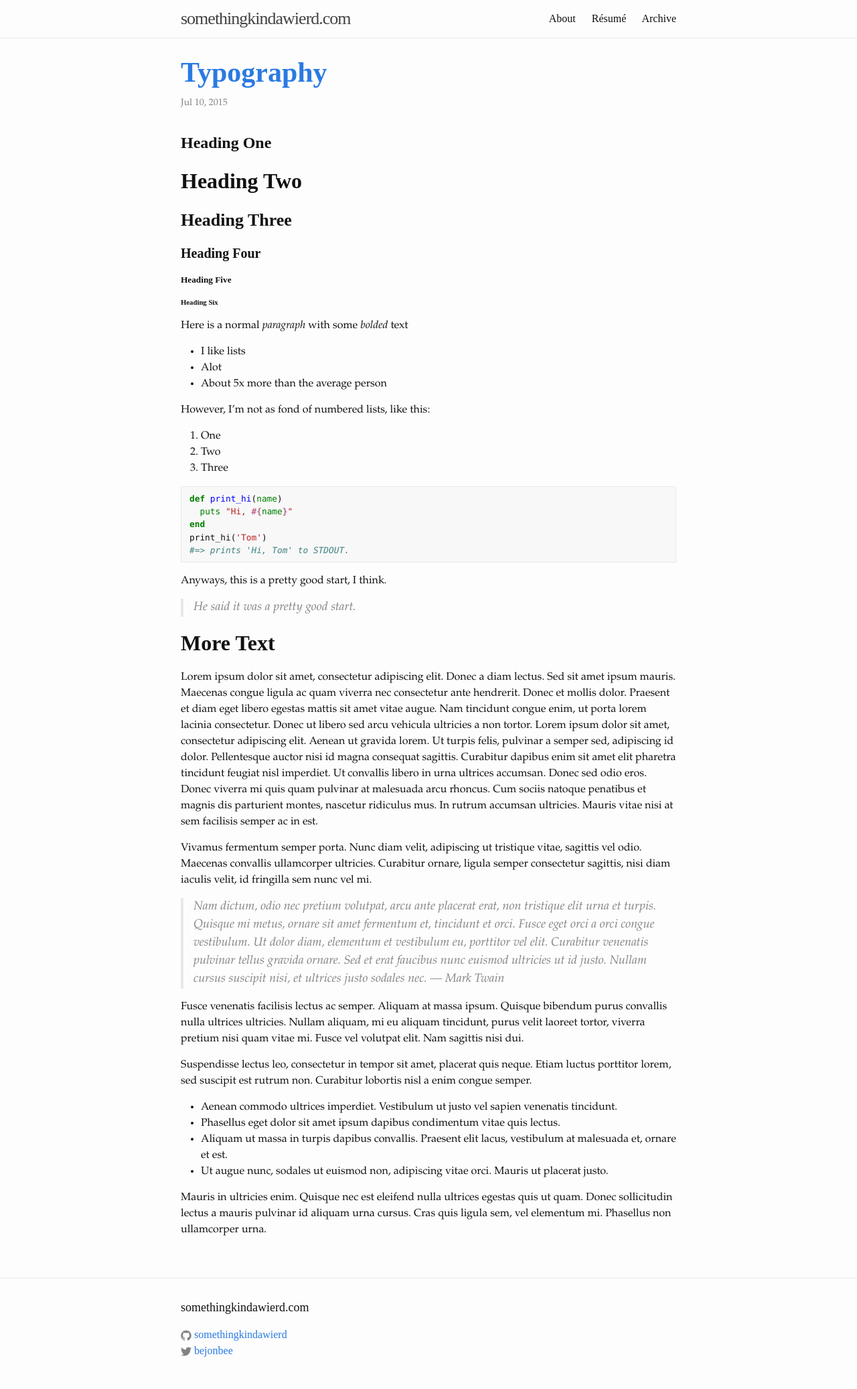
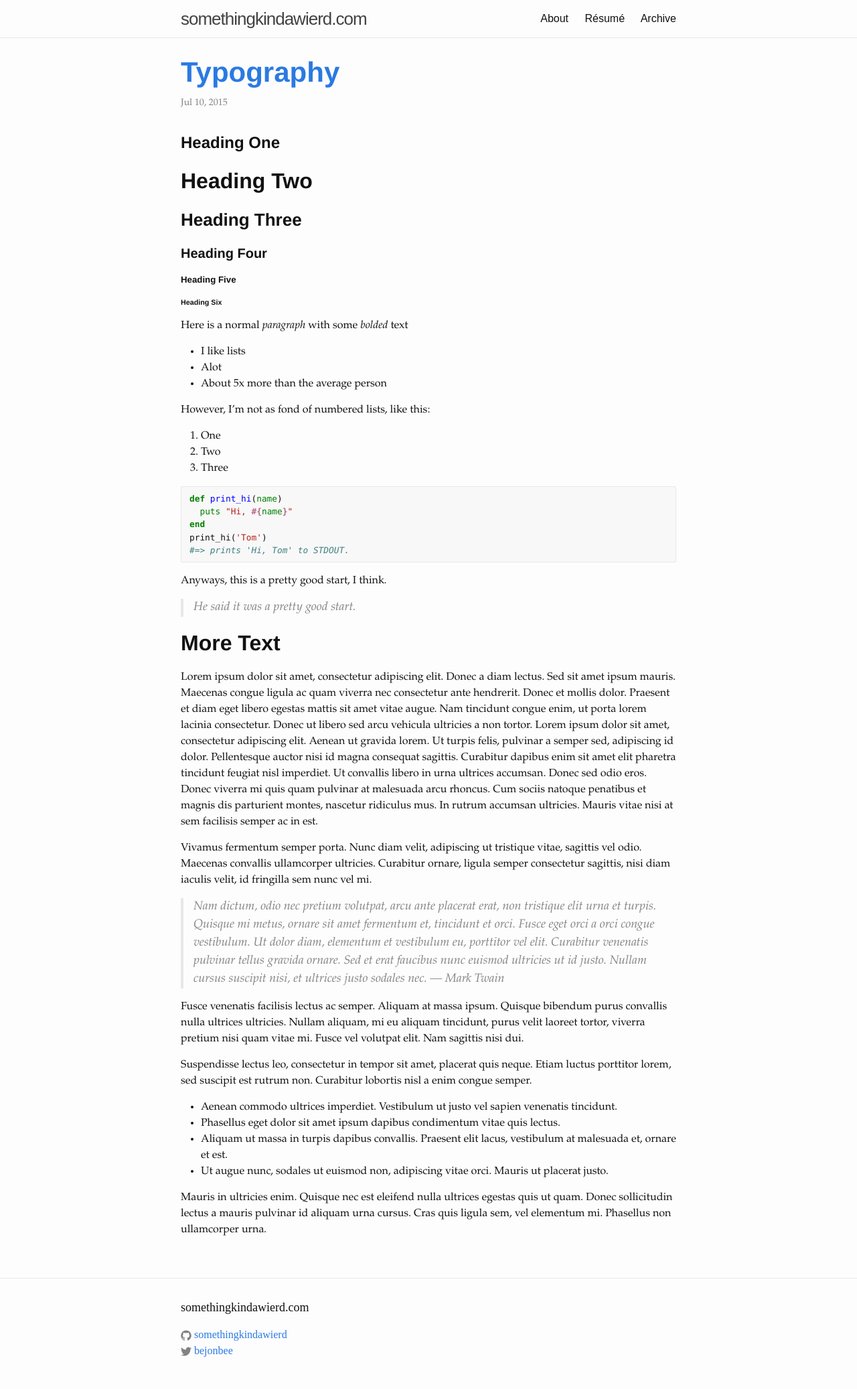
Before and after one commit to jonathan-beebe/somethingkindawierd.github.com, a Jekyll site: the page built from _posts/2015-07-10-typography.md, in a window 1280 px wide. Shown: the whole page at 67% size. Built offline with Jekyll 4.4.1, drawn with Linux system fonts in a browser that asks for light colours.

Commit message:
Refine typography

```diff
--- a/_sass/_base.scss
+++ b/_sass/_base.scss
@@ -82,7 +82,7 @@ li {
  * Headings
  */
 h1, h2, h3, h4, h5, h6 {
-    font-family: "Futura-CondensedExtraBold";
+    font-family: "Futura-CondensedExtraBold", "HelveticaNeue-CondensedBlack", Helvetica, Arial, sans-serif;
     font-weight: bold;
 }
 
--- a/_sass/_layout.scss
+++ b/_sass/_layout.scss
@@ -2,7 +2,7 @@
  * Site header
  */
 .site-header {
-    font-family: "Century Gothic";
+    font-family: "Century Gothic", CenturyGothic, AppleGothic, sans-serif;
     border-bottom: 1px solid $grey-color-light;
     min-height: 56px;
 
@@ -183,6 +183,11 @@
     > li {
         margin-bottom: $spacing-unit;
     }
+
+    h1, h2, h3, h4, h5, h6 {
+      font-family: "Futura", "Trebuchet MS", HelveticaNeue, Helvetica, Arial, sans-serif;
+      font-weight: normal;
+    }
 }
 
 .post-meta {
```
